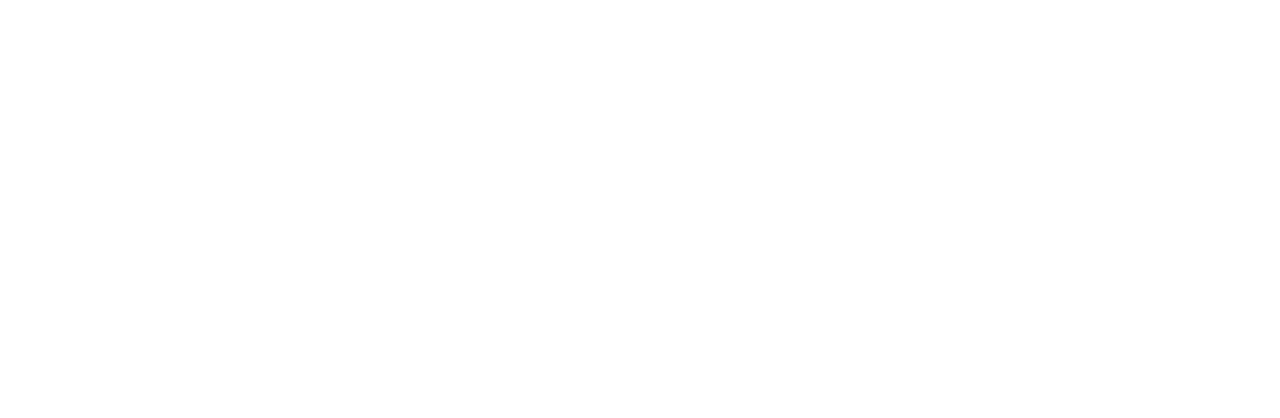
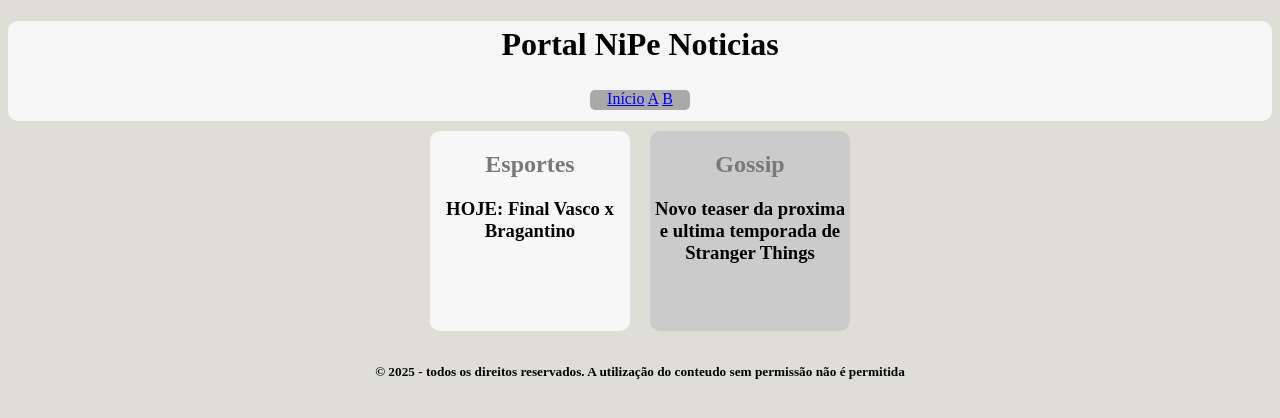
Before and after one commit to cdyynicolas/102_Frontend, a plain HTML site: page PortalNoticia/index.html in a window 1280 px wide. Drawn offline with Linux system fonts and the light colour scheme.

Commit message:
Index.html & Style.css update

```diff
--- a/PortalNoticia/index.html
+++ b/PortalNoticia/index.html
@@ -5,16 +5,39 @@
         <meta charset="UTF-8">
         <meta name="viewport" content="width=device-width, initial-scale=1.0">
         <title>NiPe notícias</title>
+        <link rel="stylesheet" type="text/css" href="./style.css">
     </head>
     <body>
         <header>
-            <div></div>
+            <div>
+                <h1>Portal NiPe Noticias</h1>
+            </div>
+            <div id="navbar">
+                <div id="pages">
+                <a href="./index.html">Início</a>
+                <a href="./index.html">A</a>
+                <a href="./index.html">B</a>
+                </div>
+            </div>
         </header>
         <main>
-            <div></div>
+            <div id="noticias">
+                <section id="esportes">
+                    <h2>Esportes</h2>
+                    <article>
+                        <h3>HOJE: Final Vasco x Bragantino</h3>
+                    </article>
+                </section>
+                <section id="gossip">
+                    <h2>Gossip</h2>
+                    <article>
+                        <h3>Novo teaser da proxima e ultima temporada de Stranger Things</h3>
+                    </article>
+                </section>
+            </div>
         </main>
         <footer>
-            <div></div>
+            <h5 id="footer"> &copy; 2025 - todos os direitos reservados. A utilização do conteudo sem permissão não é permitida </h5>
         </footer>
     </body>
 </html>
--- a/PortalNoticia/style.css
+++ b/PortalNoticia/style.css
@@ -0,0 +1,62 @@
+header{
+    background-color:rgb(246, 246, 246);
+    justify-content:center;
+    height: 100px;
+    border-radius: 10px;
+}
+
+body{
+    background-color: rgb(222, 222, 214);
+}
+
+h1{
+    color: black;
+    text-align: center;
+    padding: 5px;
+}
+
+h2{
+    color: rgb(120, 120, 120);
+}
+
+#navbar{
+    text-align: center;
+    justify-content: center;
+    display: flex;
+}
+
+#pages{
+    background-color: darkgray;
+    width: 100px;
+    height: 20px;
+    border-radius: 5px;
+}
+
+#noticias{
+    display: flex;
+    gap: 20px;
+    flex: wrap;
+    align-items: center;
+    justify-content: center;
+    padding: 10px;
+}
+
+#esportes{
+    background-color: rgb(247, 247, 247);
+    text-align: center;
+    width: 200px;
+    height: 200px;
+    border-radius: 10px;
+}
+
+#gossip{
+    background-color: rgb(203, 203, 203);
+    text-align: center;
+    width: 200px;
+    height: 200px;
+    border-radius: 10px;
+}
+
+#footer{
+    text-align: center;
+}
```
